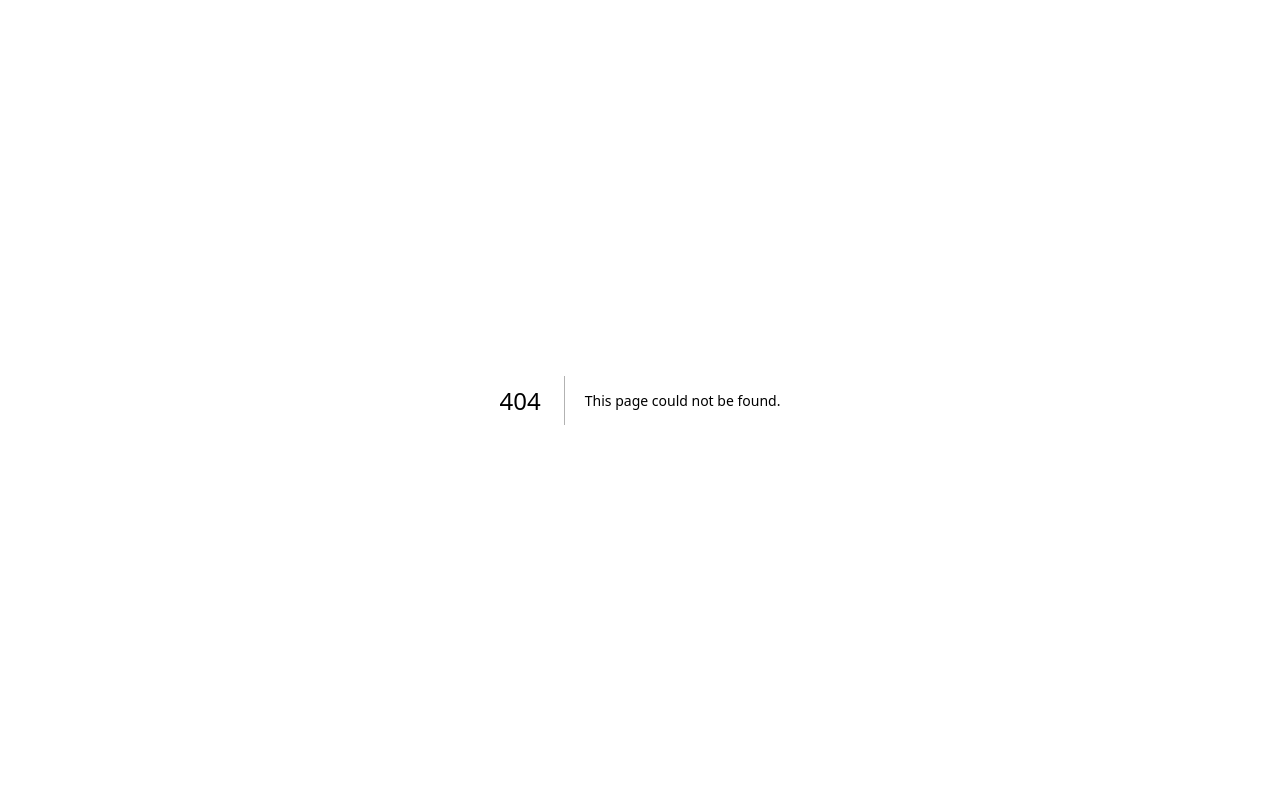
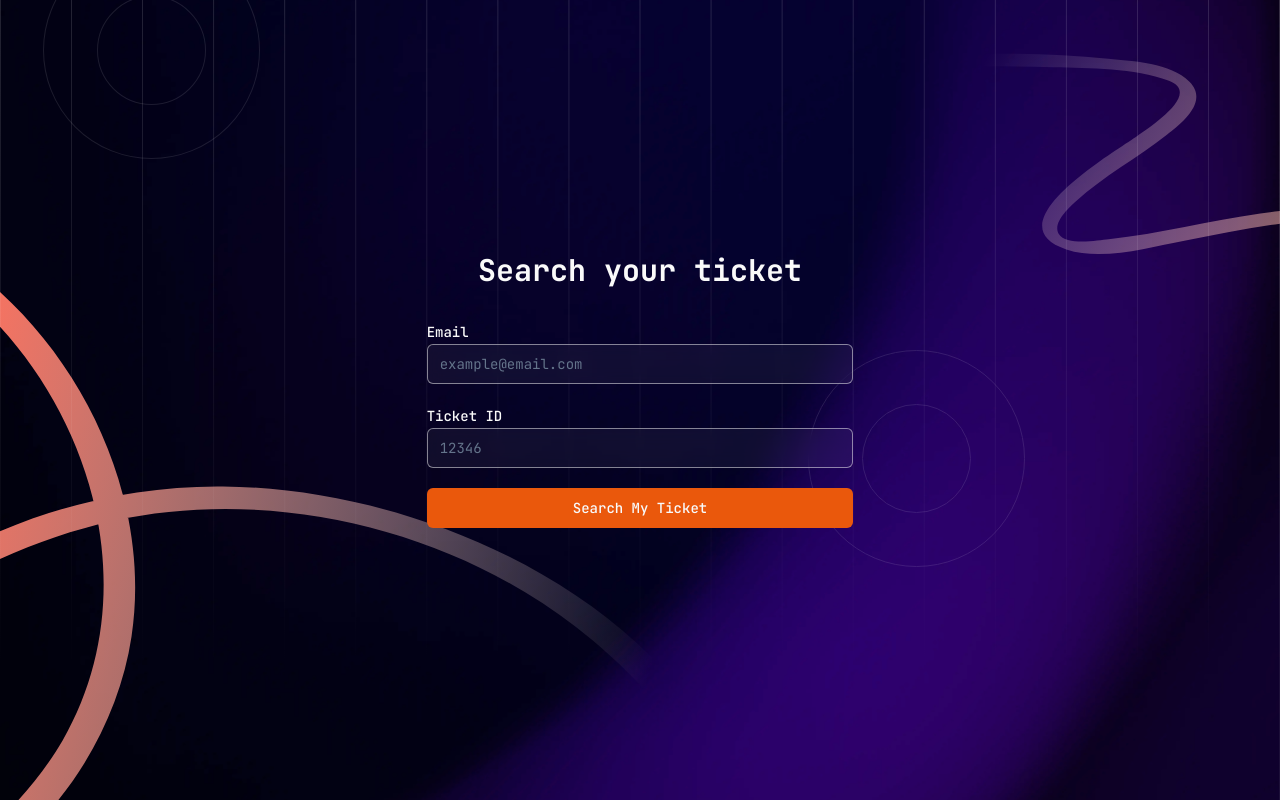
Before and after one commit to danielsrbueno/ticket-generator, a Next.js app: page /ticket in a window 1280 px wide. Before the commit this address had no page. Built offline with nearby package versions, Linux system fonts and the light colour scheme.

Commit message:
feat: add ticket page frontend

```diff
--- a/app/globals.css
+++ b/app/globals.css
@@ -15,6 +15,10 @@ body {
   url("/pattern-squiggly-line-bottom.svg") no-repeat left bottom,
   url("/pattern-squiggly-line-top.svg") no-repeat right 8%,
   url("/background.png") no-repeat center/ cover fixed;
+}
+
+.ticketshape {
+  background: url("/pattern-ticket.svg") no-repeat center/ 520px;
 }
 
 @layer base {
--- /dev/null
+++ b/app/ticket/[ticketId]/page.js
@@ -0,0 +1,57 @@
+//"use client"
+import Image from "next/image"
+import { Github } from "lucide-react"
+
+export default function Ticket({ fullname, email, github, ticketcode }) {
+    ticketcode = "#01609"
+    email = "contato@danbueno.com"
+    github = "danielsrbueno"
+    userimg = "https://avatars.githubusercontent.com/u/111004405"
+    fullname = "Daniel da Silva Ramos Bueno"
+    fullname = fullname.split(" ")
+    fullname = fullname[0] + " " + fullname[fullname.length -1]
+
+    return (
+        <div className="w-screen h-screen bg-slate-950 flex flex-col items-center justify-center text-zinc-50 background gap-8">
+            <Image
+                className="-ml-1"
+                src="/logo-full.svg"
+                width={192}
+                height={40}
+                alt="Coding Conf Logo"
+            />
+            <h1 className="text-4xl font-bold w-[36rem] text-center">Congrats, <span className="bg-clip-text text-transparent bg-gradient-to-r from-[#f57463] to-zinc-50 font-extrabold">{fullname}! </span>Your ticket is ready.</h1>
+            <p className="text-zinc-50/90 font-extralight w-[28rem] text-center -mt-5">We've emailed your ticket to {email} and will send updates in the run up to the event.</p>
+            <div className="ticketshape w-[32.5rem] h-64 flex flex-col backdrop-blur-sm justify-around px-6">
+                <div className="text-zinc-50/90 font-thin text-xs flex flex-col gap-2">
+                    <Image
+                        className=""
+                        src="/logo-full.svg"
+                        width={220}
+                        height={40}
+                        alt="Coding Conf Logo"
+                    />
+                    <p className="ml-12">Jan 31, 2025 / Austin, TX</p>
+                </div>
+                <div className="flex gap-4">
+                    <img
+                        className="rounded-lg"
+                        src={userimg}
+                        width={80}
+                        alt="Coding Conf Logo"
+                    />
+                    <div className="h-full flex flex-col gap-2 py-2">
+                        <p className="font-semibold text-lg">{fullname}</p>
+                        <span className="flex items-center gap-1 text-xs">
+                            <Github width={16}/>
+                            <p>@{github}</p>
+                        </span>
+                    </div>
+                </div>
+                <div className="absolute left-[27.46rem] flex items-center rotate-90 text-zinc-50/60 text-xl font-extralight">
+                    <p>{ticketcode}</p>
+                </div>
+            </div>
+        </div>
+    )
+}
--- /dev/null
+++ b/app/ticket/page.js
@@ -0,0 +1,51 @@
+"use client"
+
+import { useForm } from "react-hook-form"
+import { z } from "zod"
+import { zodResolver } from "@hookform/resolvers/zod"
+import { useState } from "react"
+import { InputWithLabel } from "@/components/inputWithLabel"
+import { Button } from "@/components/ui/button"
+
+const searchTicketSchema = z.object({
+    email: z.string().email(),
+    ticket: z.coerce.number()
+})
+
+export default function SearchTicket(){
+    const { register, handleSubmit, formState: {errors} } = useForm({
+        resolver: zodResolver(searchTicketSchema)
+    })
+
+    const [output, setOutput] = useState("")
+
+    function searchTicket(data) {
+        setOutput(JSON.stringify(data))
+    }
+
+    return (
+        <div className="w-screen h-screen bg-slate-950 flex flex-col items-center justify-center text-zinc-50 background gap-8">
+            <h1 className="text-3xl font-bold">Search your ticket</h1>
+            <form onSubmit={handleSubmit(searchTicket)} className="w-1/3 flex flex-col items-center gap-5">
+                <InputWithLabel
+                    id="email"
+                    label="Email"
+                    type="email"
+                    placeholder="example@email.com"
+                    register={register('email')}
+                    error={errors.email?.message}
+                />
+                <InputWithLabel
+                    id="ticket"
+                    label="Ticket ID"
+                    type="text"
+                    placeholder="12346"
+                    register={register('ticket')}
+                    error={errors.ticket?.message}
+                />
+                <Button className="w-full bg-orange-600 hover:bg-orange-700" type="submit">Search My Ticket</Button>
+                <pre>{output}</pre>
+            </form>
+        </div>
+    )
+}
```
